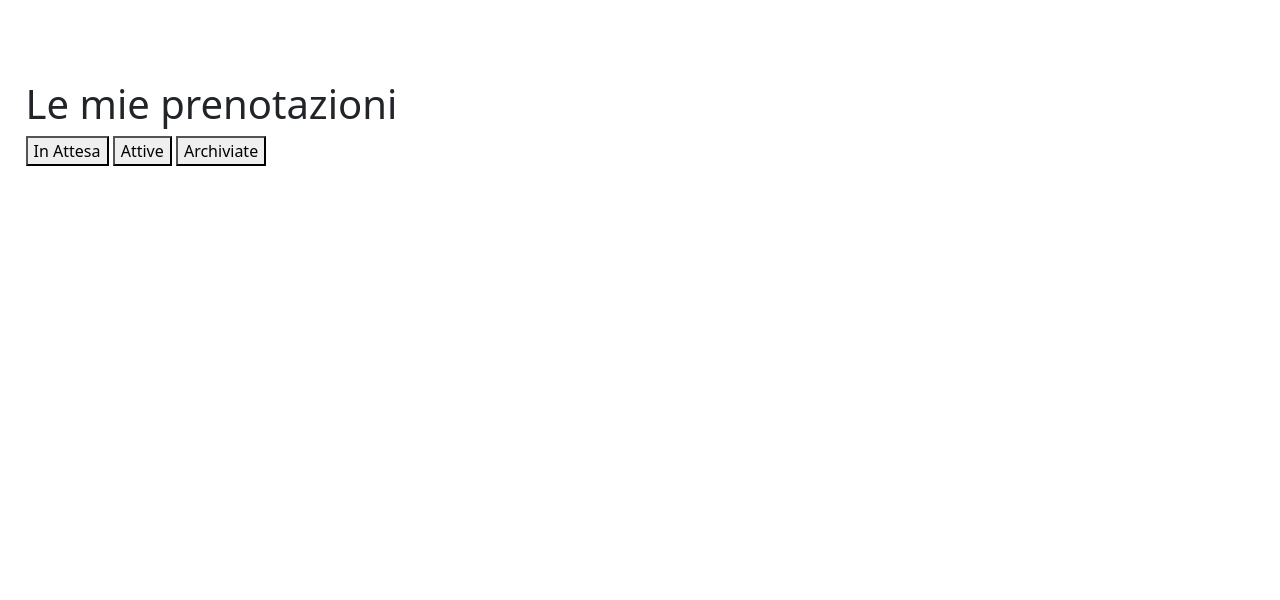
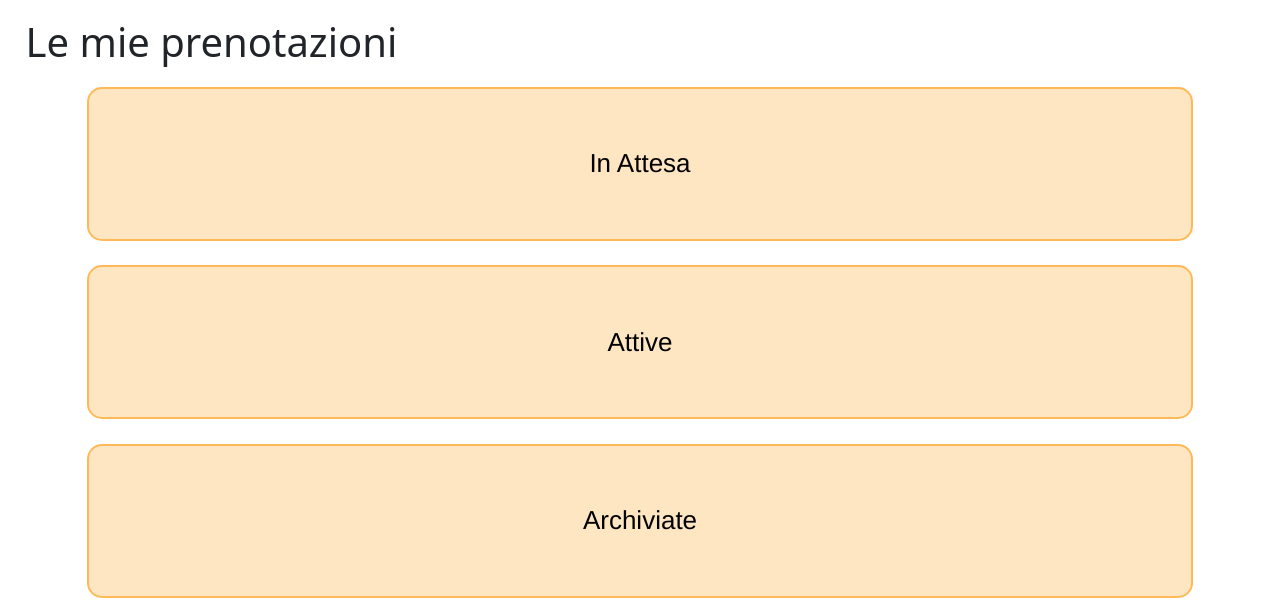
Before and after one commit to Felpat0/ISM_Local, a plain HTML site: page prenotazioniOfferente.html in a window 1280 px wide. Shown: the part 200-800 px from the top of the page. Drawn offline with nearby package versions, Linux system fonts and the light colour scheme; no server answers.

Commit message:
Update richiesteprenotazioni.css

```diff
--- a/css/richiesteprenotazioni.css
+++ b/css/richiesteprenotazioni.css
@@ -1,30 +1,37 @@
-.prenotazione-selection {
+.titolo {
   position: relative;
-  width: 96%;
-  height: 100px;
-  left: 2%;
-  background: rgba(255, 164, 39, 0.28);
-  border: 2px solid rgba(255, 164, 39, 0.68);
-  border-radius: 20px;
-  padding: 1rem;
-  margin-bottom: 3rem;
+  width: 100%;
+  height: 5%;
+  top: -5%;
+}
+
+.prenotazioneInviata{
+  position: relative;
+  left:5%;
+  width: 90%;
+  height: 35%;
+  margin-top: 2%;
+  border-radius: 15px;
+  background-color:rgba(255, 164, 39, 0.28);
+  border: 2px solid rgba(255, 164, 39, 0.68) ;
   text-align: center;
-  font-size: 23;
-  box-shadow: 0px 3px 10px -2px rgba(161, 170, 166, 0.5);
-  display: inline;
+  font-family: 'Helvetica', sans-serif;
+  font-weight: 400;
+  text-align: center;
+  font-size: 26;
+  color: black;
 }
 
 .preventivo {
   position: relative;
-  width: 96%;
-  height: 180px;
+  width: 90%;
+  height: 45%;
   top: 1%;
-  left: 2%;
+  left: 5%;
+  margin-top: 10%;
   background: rgba(255, 164, 39, 0.28);
   border: 2px solid rgba(255, 164, 39, 0.68);
   border-radius: 20px;
-  padding: 1rem;
-  margin-bottom: 3rem;
   text-align: center;
   font-size: 23;
   box-shadow: 0px 3px 10px -2px rgba(161, 170, 166, 0.5);
@@ -35,6 +42,6 @@
   position: absolute;
   width: 96%;
   height: 55%;
-  top: 35%;
+  top: 30%;
   left: 2%;
 }
```
